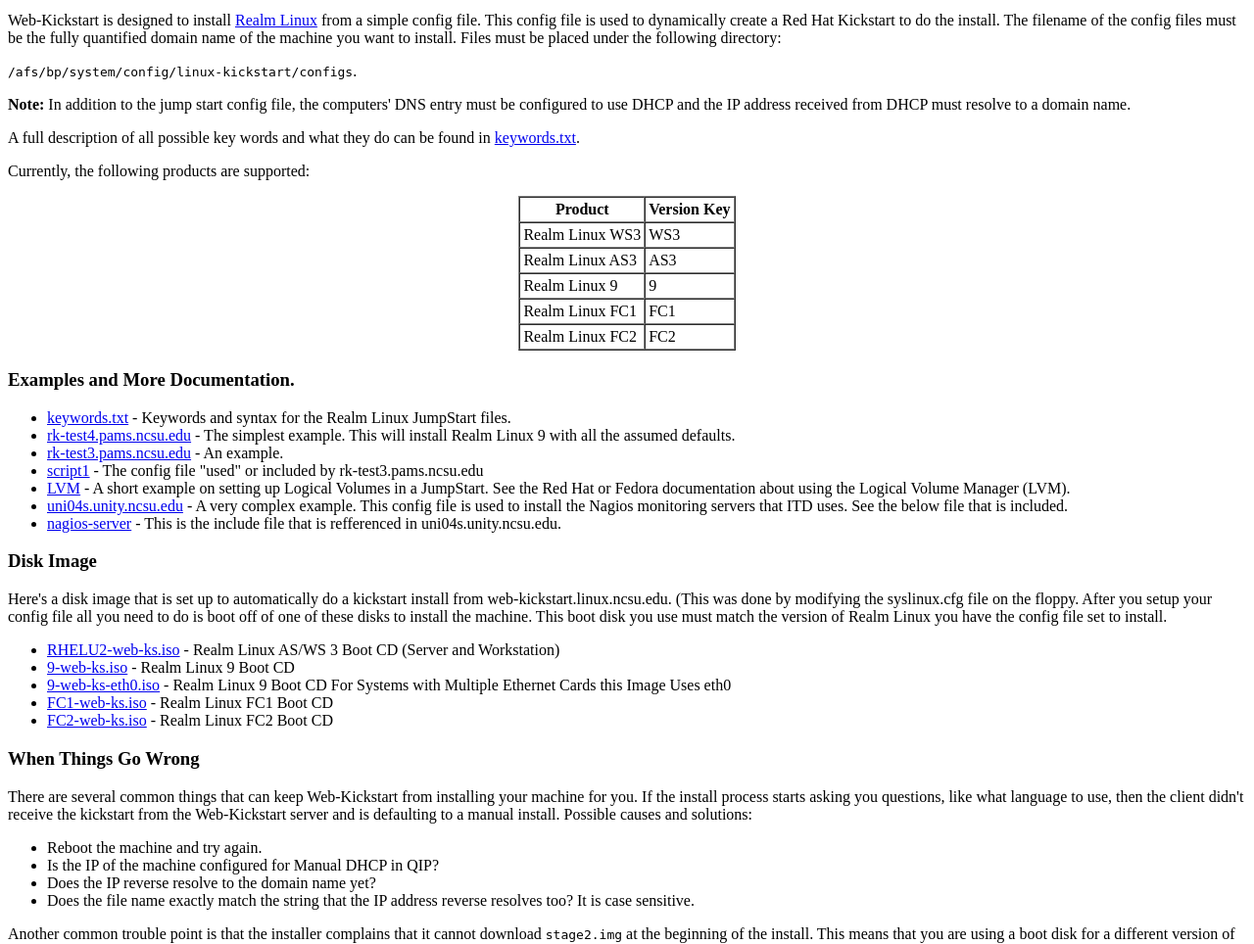
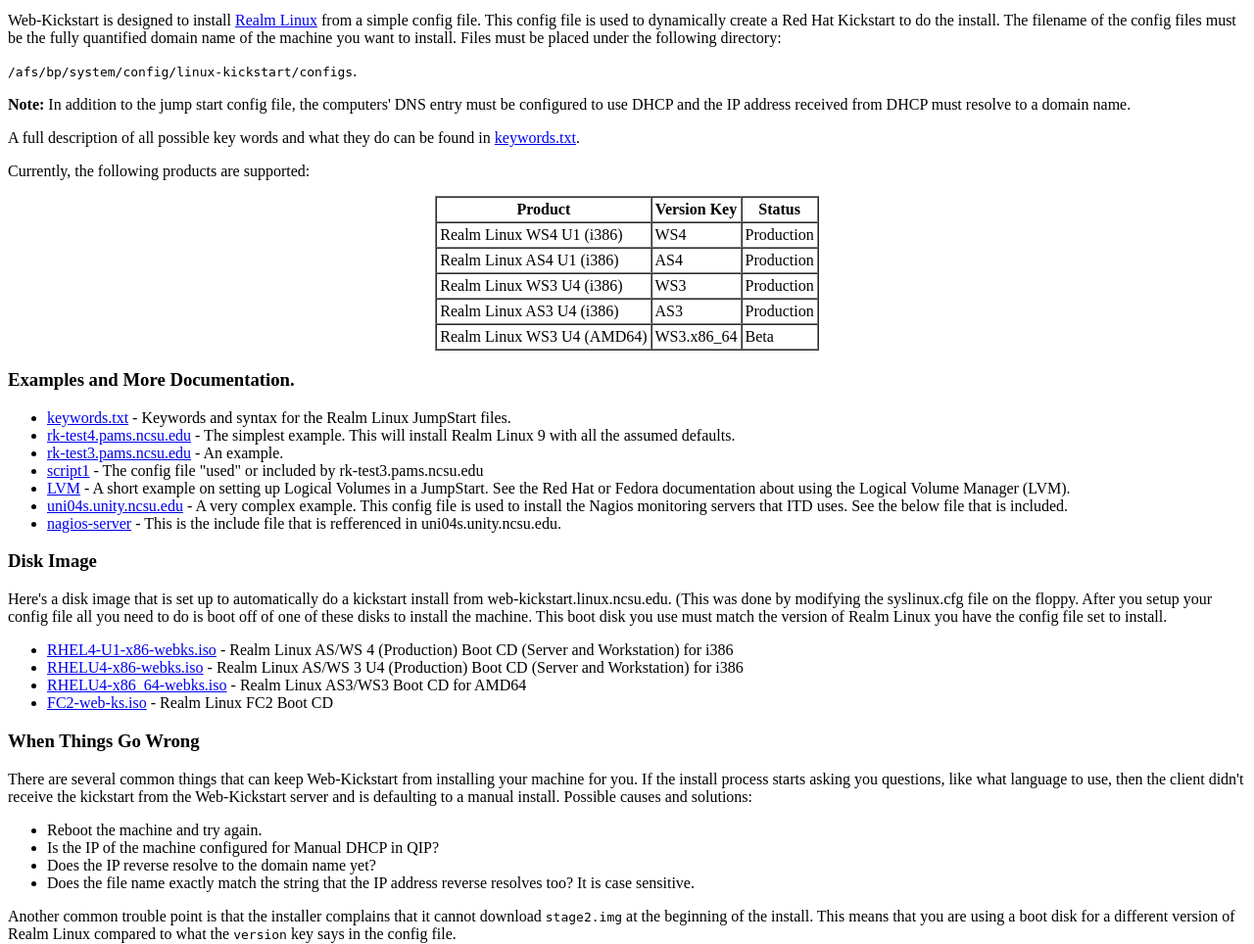
Before and after one commit to jjneely/webkickstart, a PHP site: page /index.phtml in a window 1280 px wide. Shown: the part 279-1243 px from the top of the page at 98% size. Run offline with PHP 8.4, Linux system fonts and the light colour scheme.

Commit message:
Merge from Release-20040929.  Mostly just web page updates and .htacces updates.
git-svn-id: https://svn.linux.ncsu.edu/svn/cls/trunk/solaris2ks@1597 35bbe6b0-b001-0410-9f0e-dd3f93706181

```diff
--- a/index.phtml
+++ b/index.phtml
@@ -46,12 +46,14 @@
 <p>Currently, the following products are supported:</p>
 
 <table align="center" border="1" cellspacing="0" cellpadding="3">
-<tr><th>Product</th><th>Version Key</th></tr>
-<tr><td>Realm Linux WS3</td><td>WS3</td></tr>
-<tr><td>Realm Linux AS3</td><td>AS3</td></tr>
-<tr><td>Realm Linux 9</td><td>9</td></tr>
-<tr><td>Realm Linux FC1</td><td>FC1</td></tr>
-<tr><td>Realm Linux FC2</td><td>FC2</td></tr>
+<tr><th>Product</th><th>Version Key</th><th>Status</th></tr>
+<tr><td>Realm Linux WS4 U1 (i386)</td><td>WS4</td><td>Production</td></tr>
+<tr><td>Realm Linux AS4 U1 (i386)</td><td>AS4</td><td>Production</td></tr>
+<tr><td>Realm Linux WS3 U4 (i386)</td><td>WS3</td><td>Production</td></tr>
+<tr><td>Realm Linux AS3 U4 (i386)</td><td>AS3</td><td>Production</td></tr>
+<tr><td>Realm Linux WS3 U4 (AMD64)</td><td>WS3.x86_64</td><td>Beta</td></tr>
+<!--<tr><td>Realm Linux AS3 (AMD64)</td><td>AS3.x86_64</td></tr>-->
+<!-- <tr><td>Realm Linux FC2</td><td>FC2</td><td>Developmental</td></tr>-->
 </table>
 
 <h3>Examples and More Documentation.</h3>
@@ -86,11 +88,15 @@
 disks to install the machine.  This boot disk you use must match
 the version of Realm Linux you have the config file set to install.</p>
 <ul>
-<li><a href="RHELU2-web-ks.iso">RHELU2-web-ks.iso</a> - Realm Linux AS/WS 3 Boot CD (Server and Workstation)</li>
-<li><a href="9-web-ks.iso">9-web-ks.iso</a> - Realm Linux 9 Boot CD</li>
+<li><a href="RHEL4-U1-x86-webks.iso">RHEL4-U1-x86-webks.iso</a> - Realm Linux AS/WS 4 (Production) Boot CD (Server and Workstation) for i386</li>
+<li><a href="RHELU4-x86-webks.iso">RHELU4-x86-webks.iso</a> - Realm Linux AS/WS 3 U4 (Production) Boot CD (Server and Workstation) for i386</li>
+<!--<li><a href="RHELU2-web-ks.iso">RHELU2-web-ks.iso</a> - Realm Linux AS/WS U2 (Retired) Boot CD (Server and Workstation) for i386</li>
+-->
+<li><a href="RHELU4-x86_64-webks.iso">RHELU4-x86_64-webks.iso</a> - Realm Linux AS3/WS3 Boot CD for AMD64</li>
+<!--<li><a href="9-web-ks.iso">9-web-ks.iso</a> - Realm Linux 9 Boot CD</li>
 <li><a href="9-web-ks-eth0.iso">9-web-ks-eth0.iso</a> - Realm Linux 9 Boot
 CD For Systems with Multiple Ethernet Cards this Image Uses eth0</li>
-<li><a href="FC1-web-ks.iso">FC1-web-ks.iso</a> - Realm Linux FC1 Boot CD</li>
+<li><a href="FC1-web-ks.iso">FC1-web-ks.iso</a> - Realm Linux FC1 Boot CD</li>-->
 <li><a href="FC2-web-ks.iso">FC2-web-ks.iso</a> - Realm Linux FC2 Boot CD</li>
 </ul>
 
```
Also changed, not shown: .htaccess, WRAP/.htaccess.
